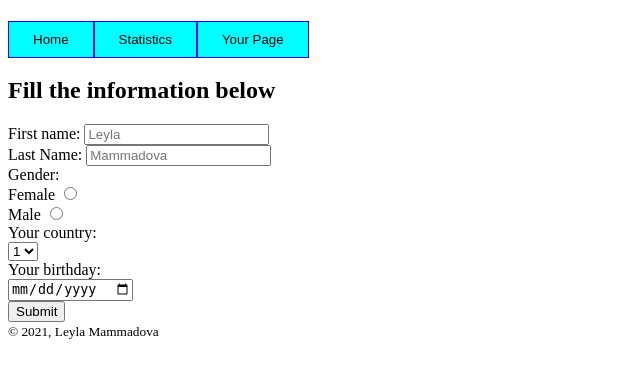
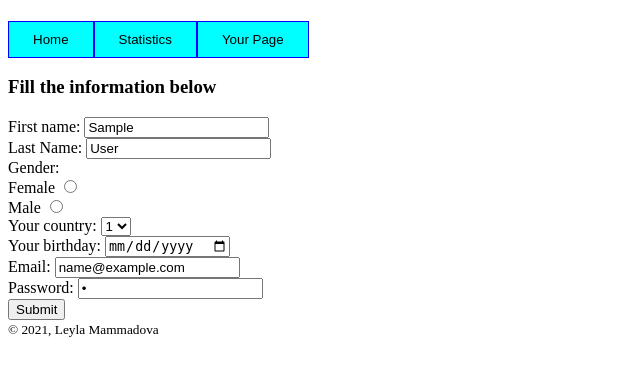
Before and after one commit to itudb2139/itudb2139, a Flask app: template templates/form.html in a window 1280 px wide. Shown: the top 378 px of the page, without its empty margins (0-640 px from the left). Run offline with Flask 2, Linux system fonts and the light colour scheme; the template is opened without the code that fills it: most values are stand-ins (such as "Sample title", 1, 10 or a date in 2020).

Commit message:
SignUp/LogIn forms edited, input validation added

```diff
--- a/templates/form.html
+++ b/templates/form.html
@@ -1,31 +1,67 @@
 {% extends "layout.html" %}
 {% block title %}Your{% endblock %}
 {% block content %}
-    <h2>Fill the information below</h2>
+    <h3>Fill the information below</h3>
     <form action="{{ url_for('handle_data') }}" method="POST">
         <label for="first_name">First name:</label>
-        <input type="text" id="first_name" placeholder="Leyla" name="first_name"><br>
+        <input type="text" id="first_name" placeholder="Leyla" name="first_name" value="{{ values['first_name'] }}"><br>
+        {% if 'first_name' in values.errors %}
+        <p class = "error">
+            {{ values.errors['first_name'] }}
+        </p>
+        {% endif %}
 
         <label for="last_name">Last Name:</label>
-        <input type="text" id="last_name" placeholder="Mammadova" name="last_name"><br>
+        <input type="text" id="last_name" placeholder="Mammadova" name="last_name" value="{{ values['last_name'] }}"><br>
+        {% if 'last_name' in values.errors %}
+        <p class = "error">
+            {{ values.errors['last_name'] }}
+        </p>
+        {% endif %}
 
         <label for="gender">Gender:</label><br>
         <div id="gender" class="gender">
             <label for="female">Female</label>
-            <input type="radio" id="female" name="gender" value="female"><br>
+            <input type="radio" id="female" name="gender" value="female" {% if values['gender'] == "female" %}checked{% endif %}><br>
             <label for="male">Male</label>
-            <input type="radio" id="male" name="gender" value="male"><br>
+            <input type="radio" id="male" name="gender" value="male" {% if values['gender'] == "male" %}checked{% endif %}><br>
+            {% if 'gender' in values.errors %}
+            <p class = "error">
+                {{ values.errors['gender'] }}
+            </p>
+            {% endif %}
         </div>
 
-        <label for="country">Your country:</label><br>
+        <label for="country">Your country:</label>
         <select id="country" name="country">
             {% for country in countries %}
-            <option value="{{ country[0] }}">{{ country[0] }}</option>
+            <option value="{{ country[0] }}" {% if values['country'] == country[0] %}selected{% endif %}>{{ country[0] }}</option>
             {% endfor %}
         </select><br>
 
-        <label for="birthday">Your birthday:</label><br>
-        <input type="date" id="birthday" name="birthday"><br>
+        <label for="birthday">Your birthday:</label>
+        <input type="date" id="birthday" name="birthday" value="{{ values['birthday'] }}"><br>
+        {% if 'birthday' in values.errors %}
+        <p class = "error">
+            {{ values.errors['birthday'] }}
+        </p>
+        {% endif %}
+
+        <label for="email">Email:</label>
+        <input type="email" id="email" name="email" value="{{ values['email'] }}"><br>
+        {% if 'email' in values.errors %}
+        <p class = "error">
+            {{ values.errors['email'] }}
+        </p>
+        {% endif %}
+
+        <label for="password">Password:</label>
+        <input type="password" id="password" name="password" value="{{ values['password'] }}"><br>
+        {% if 'password' in values.errors %}
+        <p class = "error">
+            {{ values.errors['password'] }}
+        </p>
+        {% endif %}
 
         <button type="submit">Submit</button>
     </form>
```
Also changed, not shown: templates/login.html (added, +20 -0 lines), templates/yourPage.html (+9 -3 lines).
